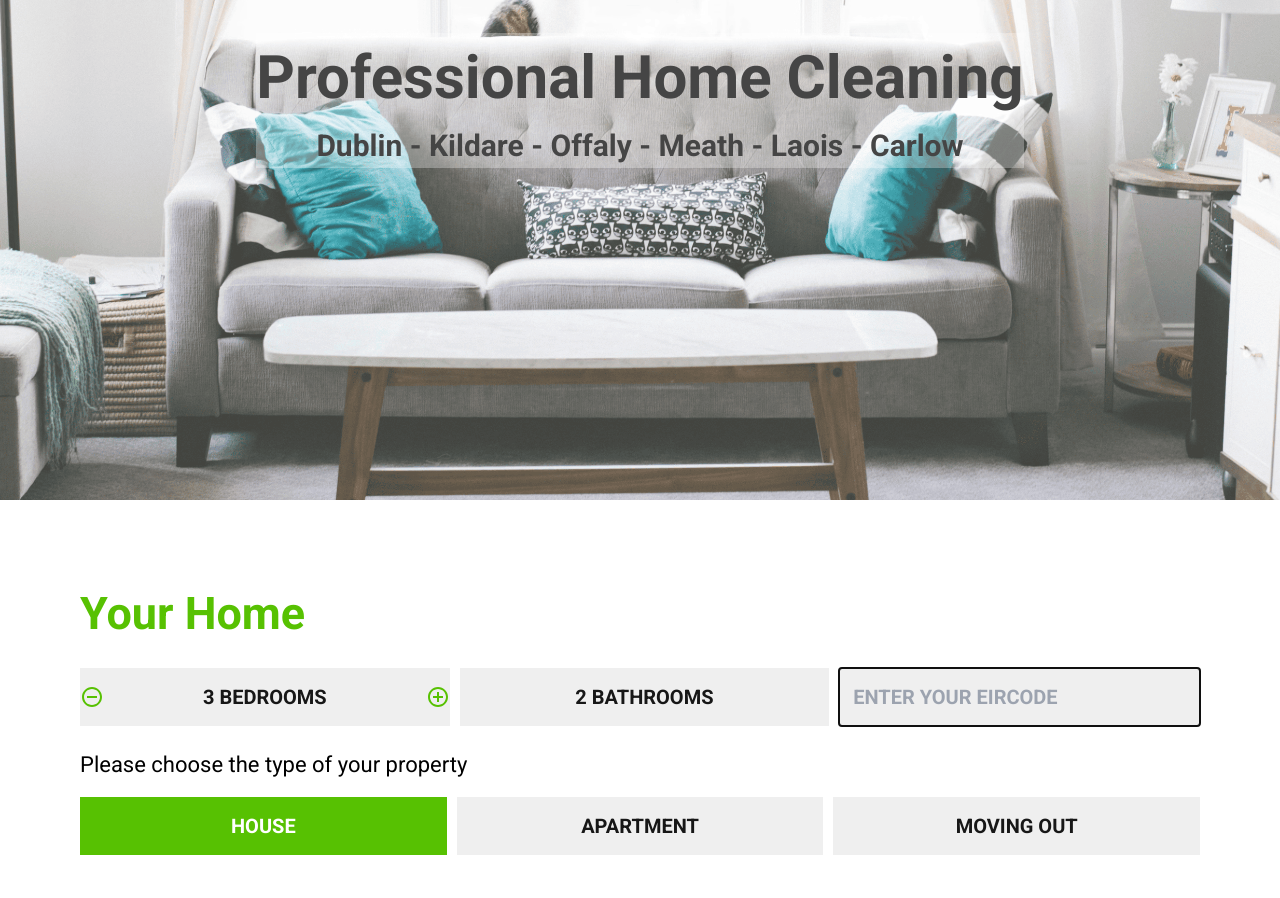
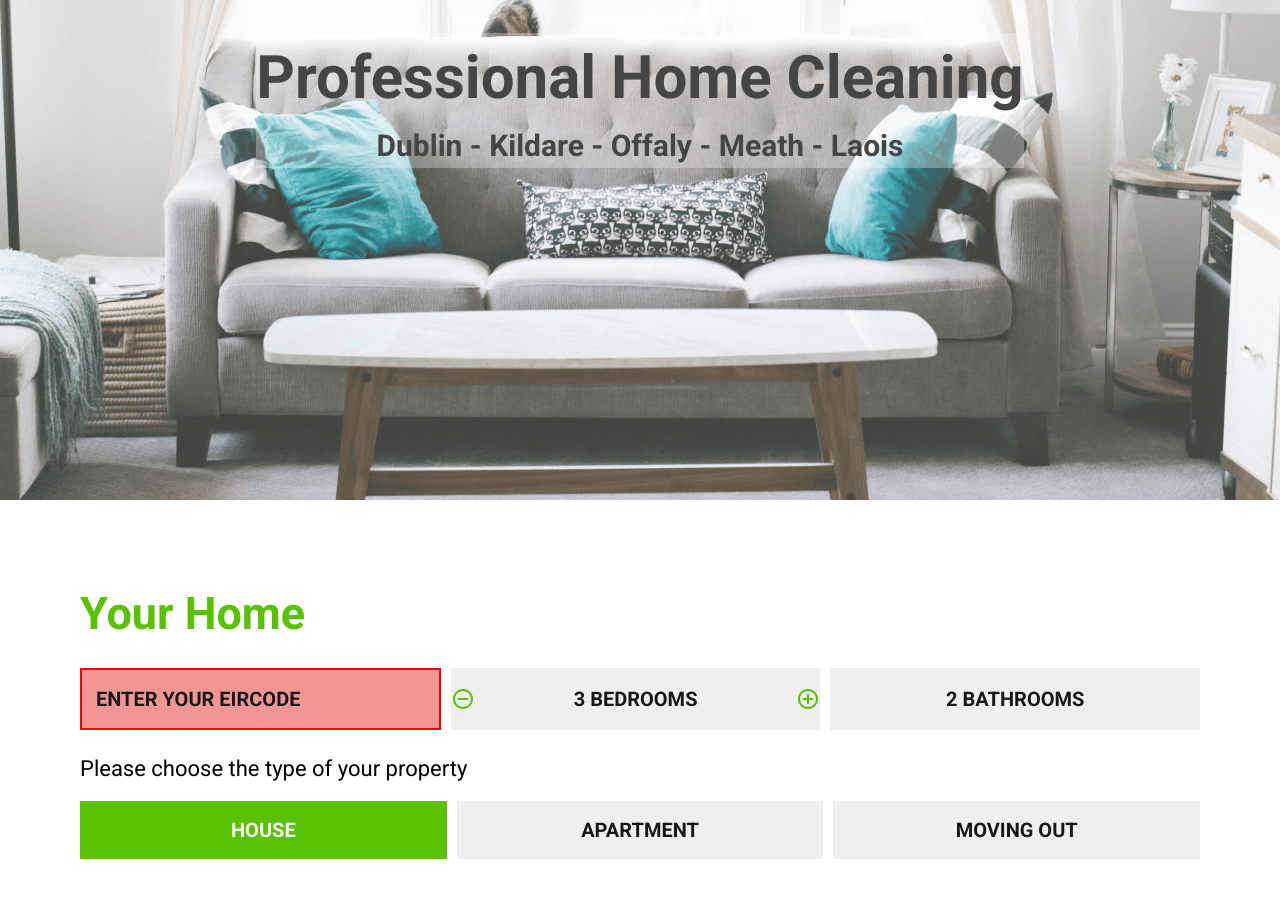
Before and after one commit to david-redmond/gocleaner, a Next.js app: page / in a window 1280 px wide. Shown: the part 300-1198 px from the top of the page. Built offline with nearby package versions, Linux system fonts and the light colour scheme.

Commit message:
added 301 redirect middleware

```diff
--- a/src/app/globals.css
+++ b/src/app/globals.css
@@ -103,6 +103,13 @@ body {
   justify-content: center;
   padding: 14px;
   flex: 1;
+}
+.eircodeMissing {
+  border: 2px solid red;
+  background-color: #f19595;
+}
+.eircodeMissing::placeholder {
+  color: var(--text-color);
 }
 .dateInputGroup {
   display: flex;
--- a/src/components/HeroSection.tsx
+++ b/src/components/HeroSection.tsx
@@ -6,8 +6,8 @@ export default () => {
         <section>
             <div className="hero">
                 <div>
-                    <div className={'heroText'}>Professional Home Cleaning</div>
-                    <div className={'heroSubtext'}>{areasCovered}</div>
+                    <h1 className={'heroText'}>Professional Home Cleaning</h1>
+                    <h2 className={'heroSubtext'}>{areasCovered}</h2>
                 </div>
             </div>
         </section>
--- a/src/components/HomeSection.tsx
+++ b/src/components/HomeSection.tsx
@@ -21,6 +21,22 @@ export default ({
     <section className={"section"}>
       <h2 className={"h2-accent"}>Your Home</h2>
       <div className={"grid"}>
+        <input
+            type="text"
+            value={eircode}
+            className={eircode.length < 6 ? "inputGroup eircodeMissing" : "inputGroup"}
+            placeholder={"Enter your eircode"}
+            onChange={(e: any) => {
+              const { value } = e.target;
+              setEircode(value);
+              analyticsEventTracking({
+                action: "input_change",
+                category: "User Interaction",
+                label: "eircode",
+                value: value,
+              });
+            }}
+        />
         <RoomSelector
           title={"Bedrooms"}
           value={property.bed}
@@ -35,23 +51,6 @@ export default ({
           setRooms={(newValue: number) =>
             setProperty({ ...property, bath: newValue })
           }
-        />
-        <input
-          type="text"
-          value={eircode}
-          className={"inputGroup"}
-          placeholder={"Enter your eircode"}
-          autoFocus
-          onChange={(e: any) => {
-            const { value } = e.target;
-            setEircode(value);
-            analyticsEventTracking({
-              action: "input_change",
-              category: "User Interaction",
-              label: "eircode",
-              value: value,
-            });
-          }}
         />
       </div>
       <div className={"propertyText"}>
--- a/src/constants.ts
+++ b/src/constants.ts
@@ -1,6 +1,6 @@
 export const contactPhoneNumber = "087 670 9065";
 export const areasCovered =
-  "Dublin - Kildare - Offaly - Meath - Laois - Carlow";
+  "Dublin - Kildare - Offaly - Meath - Laois";
 
 export const checkoutEndpoint =
   "https://gateway.project-frida.online/storefront/gocleaner/checkout";
--- a/src/pages/about-us.tsx
+++ b/src/pages/about-us.tsx
@@ -11,7 +11,7 @@ const AboutPage: React.FC = () => {
         <h1>About Us</h1>
         <p>
           Welcome to GoCleaner, your reliable choice for residential cleaning
-          across Kildare, Dublin, Carlow, Laois, Offaly, and Meath. We
+          across Kildare, Dublin, Laois, Offaly, and Meath. We
           understand that finding a house cleaner you can trust is essential,
           and we’re here to make the process as easy and transparent as
           possible.
@@ -39,7 +39,7 @@ const AboutPage: React.FC = () => {
         <br/>
         <p>
           Discover the difference a local cleaning company can make. We’re here
-          to provide residents of Kildare, Dublin, Carlow, Laois, Offaly, and
+          to provide residents of Kildare, Dublin, Laois, Offaly, and
           Meath with a cleaner home and peace of mind—on your terms and without
           any upfront costs.
         </p>
--- a/src/pages/confirmation.tsx
+++ b/src/pages/confirmation.tsx
@@ -8,7 +8,7 @@ import { useSearchParams } from "next/navigation";
 const ConfirmationPage = () => {
   const searchParams = useSearchParams();
   // @ts-expect-error could be null
-  const orderRef = searchParams.get("orderref");
+  const orderRef = searchParams.get("orderRef");
   return (
     <>
       <Head>
```
Also changed, not shown: src/middleware.ts (added, +21 -0 lines).
